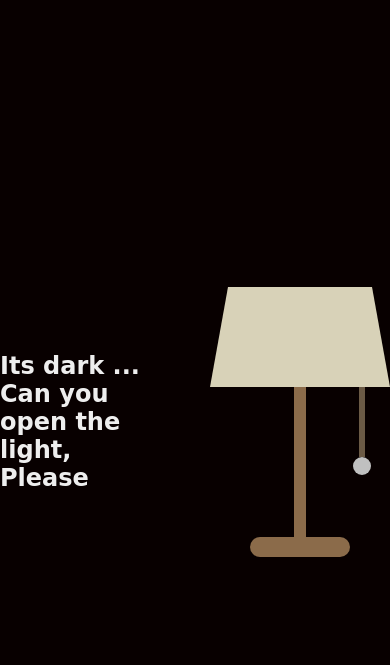
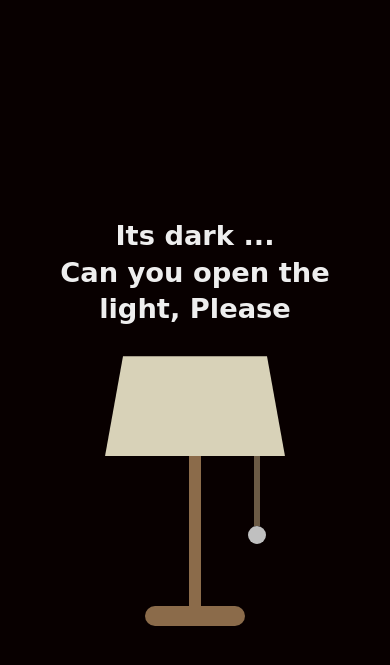
Before and after one commit to Dimpholll/ecy-birthday, a Flask app: page / in a window 390 px wide. Shown: the top 665 px of the page. Run offline with Flask 3, Linux system fonts and the light colour scheme.

Commit message:
layout reedit

```diff
--- a/static/style.css
+++ b/static/style.css
@@ -774,3 +774,51 @@ body.final-mode .card:nth-child(3) { animation-delay: 1s; }
         height: 62vh;                  /* a bit taller so the greeting has room */
     }
 }
+
+/* ---- phone fixes: lamp + candle scenes ---- */
+@media (max-width: 800px) {
+
+    /* lamp scene: text on top, lamp underneath, centered */
+    .lamp-container {
+        flex-direction: column;
+        justify-content: center;
+        gap: 28px;
+        width: 100%;
+        padding: 0 24px;
+        box-sizing: border-box;
+    }
+
+    #message {
+        margin: 0;
+        text-align: center;
+        font-size: clamp(24px, 7vw, 32px);
+        line-height: 1.35;
+    }
+
+    /* the small candle sits in the top-left corner, a bit tighter */
+    .pickup {
+        top: 20px;
+        left: 20px;
+    }
+
+    /* candle scene: centered title with side padding */
+    .candle-scene {
+        padding: 0 24px;
+        box-sizing: border-box;
+    }
+
+    #sceneTitle {
+        text-align: center;
+        font-size: clamp(30px, 9vw, 44px);
+        line-height: 1.25;
+        margin: 0;
+    }
+
+    /* countdown, and "Tap the candle to blow!" if there's no mic */
+    .count {
+        font-size: 44px;
+        text-align: center;
+        padding: 0 16px;
+        min-height: 110px;
+    }
+}
--- a/templates/index.html
+++ b/templates/index.html
@@ -4,7 +4,7 @@
     <meta charset="UTF-8">
     <meta name="viewport" content="width=device-width, initial-scale=1.0">
     <title>Hello My Adi &#128536; &#127873; &#127881;</title>
-    <link rel="stylesheet" href="{{ url_for('static', filename='style.css') }}">
+    <link rel="stylesheet" href="{{ url_for('static', filename='style.css') }}?v=3">
     <link href="https://fonts.googleapis.com/css2?family=Abril+Fatface&family=Cormorant+Garamond:ital@1&family=Dancing+Script:wght@500&display=swap" rel="stylesheet">
 </head>
 <body>
```
